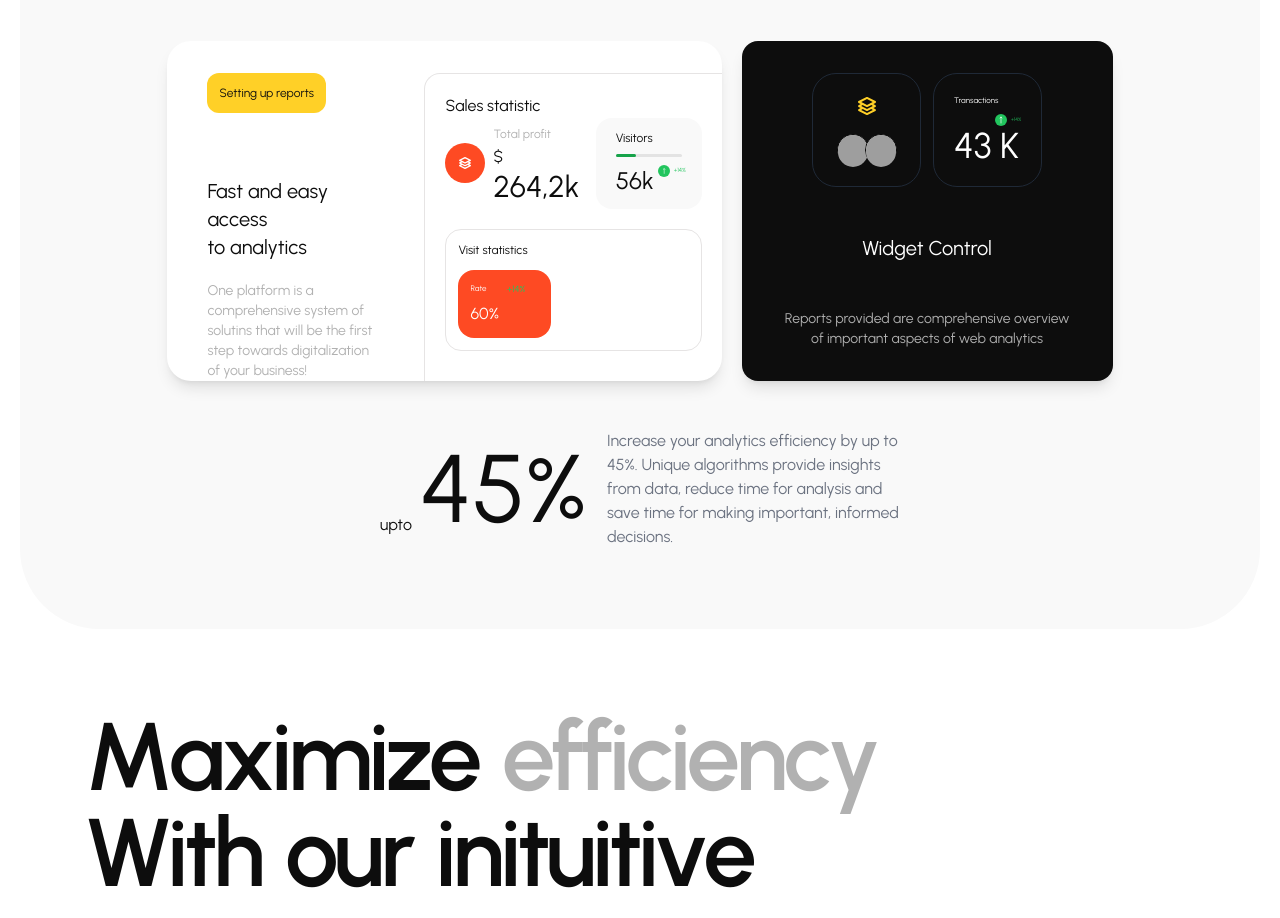
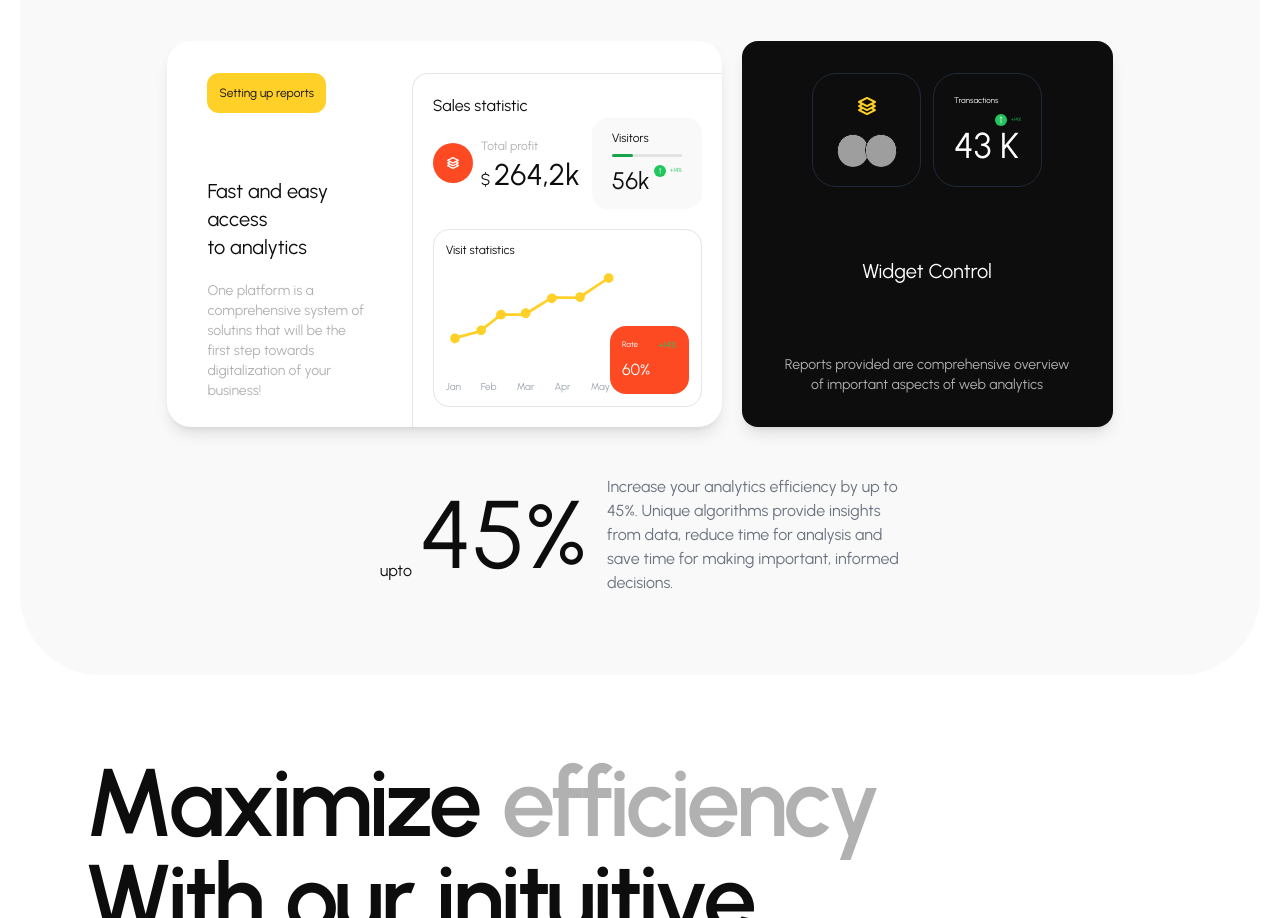
Before and after one commit to kingdanie/ramos, a Next.js app: page / in a window 1280 px wide. Shown: the part 1087-2005 px from the top of the page. Built offline with nearby package versions, Linux system fonts and the light colour scheme; grey boxes are pictures that could not be loaded.

Commit message:
imported growth svg

```diff
--- a/app/page.tsx
+++ b/app/page.tsx
@@ -7,6 +7,7 @@ import Nodes  from "./component/nodes";
 import StackIcon from "./component/stackIcon";
 import UpArrow from "./component/upArrow";
 import AnimatedTitle from './component/staggeringTitle'
+import GrowthIcon from './component/growth'
 
 import { useRef } from "react";
 import { motion, useInView } from "framer-motion";
@@ -199,7 +200,7 @@ export default function Home() {
                       </div>
                     </div>
                   </div>
-                  <div className="bg-wht rounded-2xl min-w-[33%] flex flex-col py-3 px-5 gap-y-2">
+                  <div className="bg-wht rounded-2xl min-w-[33%] flex flex-col flex-1 py-3 px-5 gap-y-2">
                     <span className="text-xs">Visitors</span>
                     <div className="bg-[#e3e3e3] rounded">
                       <div className="w-[30%] bg-green-600 p-[0.09rem] rounded"></div>
@@ -218,7 +219,22 @@ export default function Home() {
                 <div className="flex flex-col gap-y-3 border border-[#e6e4e4] rounded-2xl  p-3">
                   <p className="text-xs">Visit statistics</p>
 
-                  <div className="flex w-full">
+                <div className="relative">
+                  <motion.div
+
+                    className="max-w-[70%]">
+                    <GrowthIcon />
+                  </motion.div>
+                  <div className="-mt-5 flex w-full justify-between">
+                      <div className="flex gap-x-5 w-full">
+                      <p className="text-gray-400 text-[10px] self-end">Jan</p>
+                      <p className="text-gray-400 text-[10px] self-end">Feb</p>
+                      <p className="text-gray-400 text-[10px] self-end">Mar</p>
+                      <p className="text-gray-400 text-[10px] self-end">Apr</p>
+                      <p className="text-gray-400 text-[10px] self-end">May</p>
+
+                      </div>
+
 
                       <div className="bg-primary text-white rounded-2xl w-[40%] flex py-3 px-3 gap-x-2">
                         <div className="flex flex-col gap-y-2">
@@ -233,6 +249,8 @@ export default function Home() {
                         </div>
                       </div>
                   </div>
+                </div>
+
 
                 </div>
               </div>
```
Lines whose indentation alone changed are shown as unchanged.
